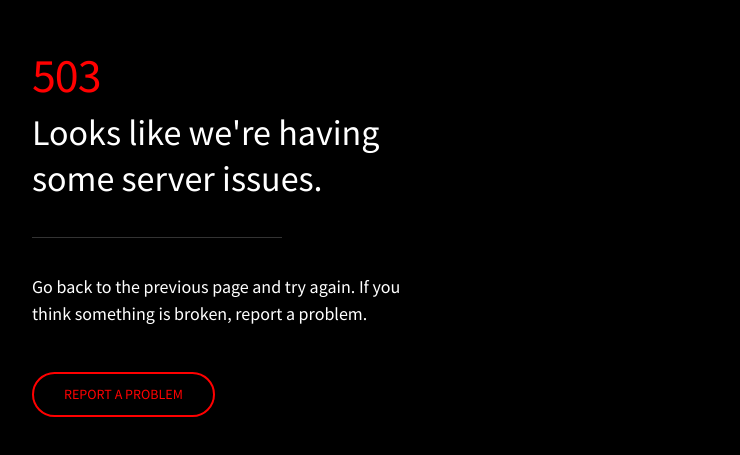
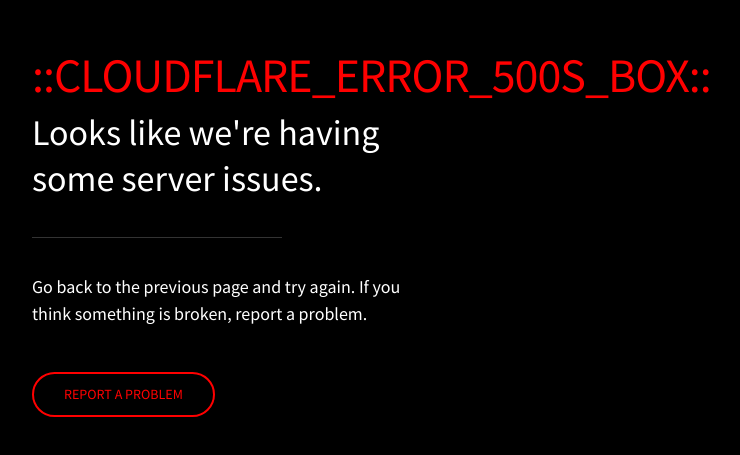
Before and after one commit to ShreyaanVashishtha/ErrorPages, a plain HTML site: page index.html in a window 1280 px wide. Shown: the part 169-624 px from the top of the page, without its empty margins (32-772 px from the left). Drawn offline with nearby package versions, Linux system fonts and the light colour scheme.

Commit message:
Update and rename 503.html to index.html

```diff
--- a/503.html
+++ b/index.html
@@ -229,7 +229,7 @@
   <body class="plain error-page-wrapper background-color background-image">
     <div class="content-container">
 	<div class="head-line secondary-text-color">
-		503
+		::CLOUDFLARE_ERROR_500S_BOX::
 	</div>
 	<div class="subheader primary-text-color">
 		Looks like we're having <br>
```
